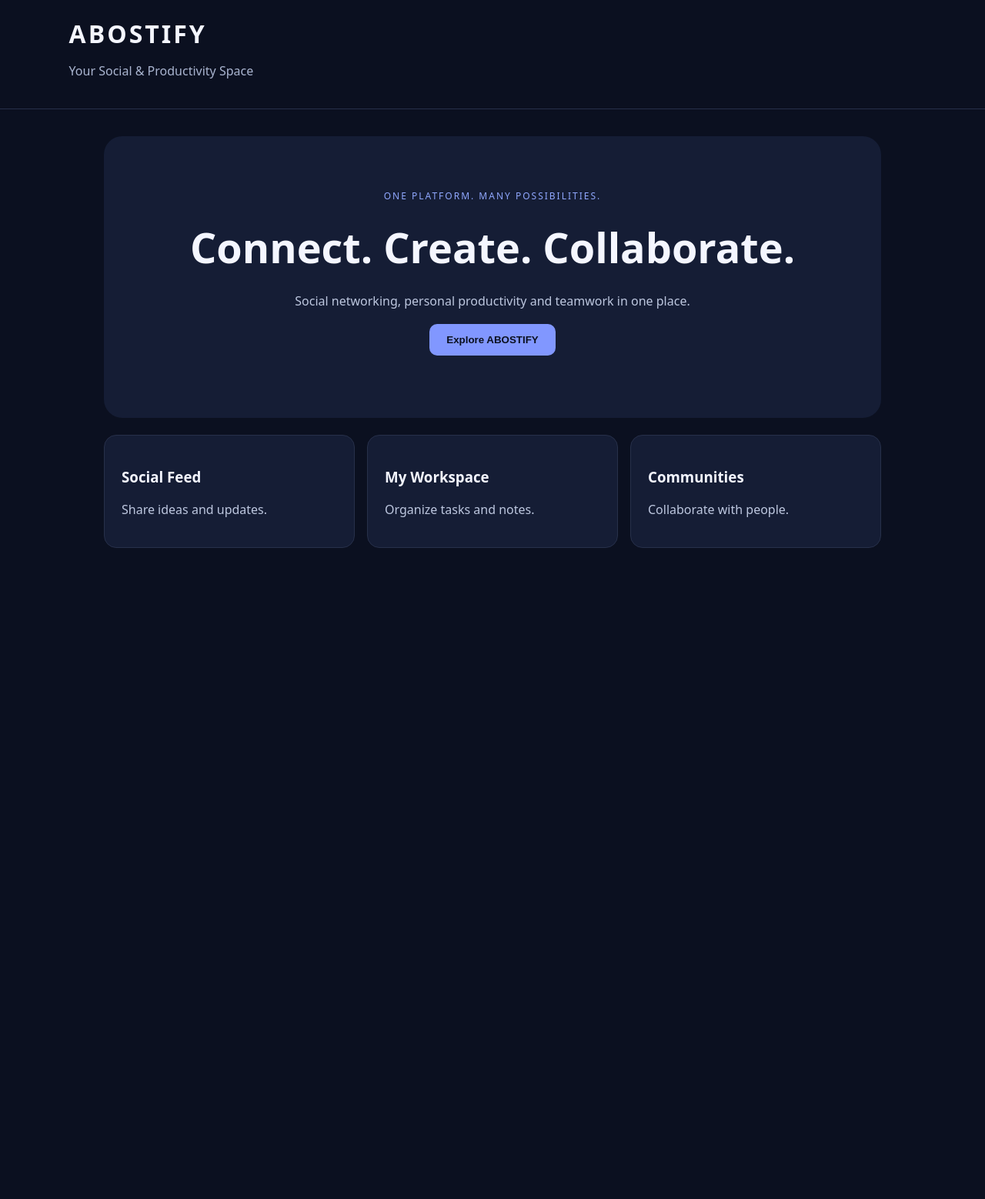
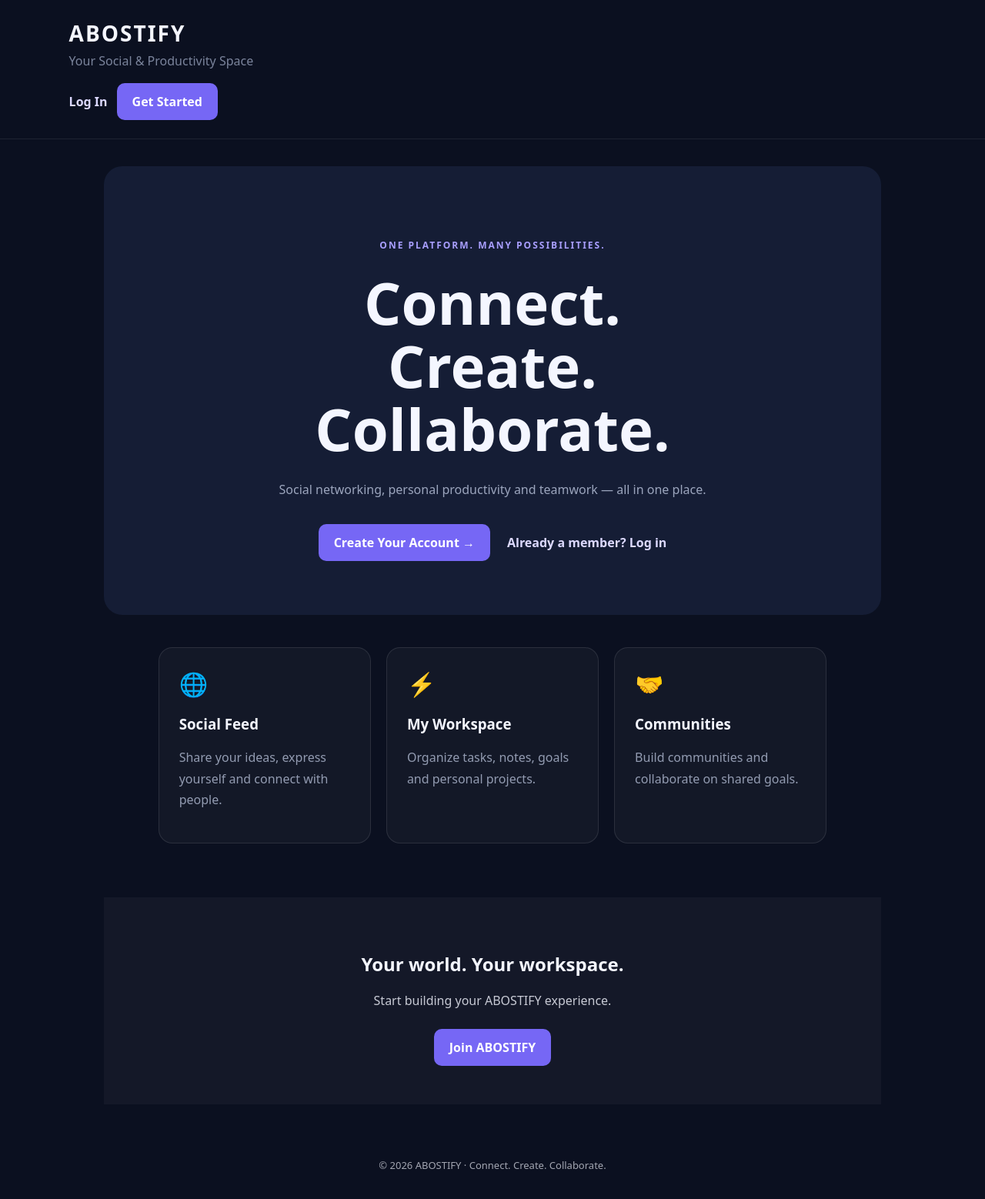
Before and after one commit to rohitpatraoutlook-dotcom/abostify, a Flask app: page / in a window 1280 px wide. Shown: the whole page at 77% size. Before the commit the page ends 712 px from the top, so only its background shows below. Run offline with Flask 3, Linux system fonts and the light colour scheme; some libraries are stand-ins or nearby versions.

Commit message:
feat: add authentication and dashboard

```diff
--- a/app.py
+++ b/app.py
@@ -1,18 +1,52 @@
-from flask import Flask, jsonify, render_template
+import os
+
+from flask import Flask, render_template
+from flask_login import current_user, login_required
+from flask_wtf.csrf import CSRFProtect
+
+from config import Config
+from models import db
+from auth import auth, login_manager
+
 
 app = Flask(__name__)
+app.config.from_object(Config)
+
+# Production mein SECRET_KEY environment variable set karna.
+if not os.environ.get("SECRET_KEY"):
+    app.config["SECRET_KEY"] = "local-development-key-change-before-deploy"
+
+csrf = CSRFProtect(app)
+
+db.init_app(app)
+login_manager.init_app(app)
+
+app.register_blueprint(auth)
+
 
 @app.get("/")
 def home():
     return render_template("index.html")
 
+
+@app.get("/dashboard")
+@login_required
+def dashboard():
+    return render_template("dashboard.html", user=current_user)
+
+
 @app.get("/health")
 def health():
-    return jsonify(
-        app="ABOSTIFY",
-        status="healthy",
-        version="toy-0.1"
-    )
+    return {
+        "app": "ABOSTIFY",
+        "status": "healthy",
+        "version": "toy-0.2"
+    }
+
+
+with app.app_context():
+    db.create_all()
+
 
 if __name__ == "__main__":
     app.run(host="0.0.0.0", port=5000, debug=True)
--- a/static/style.css
+++ b/static/style.css
@@ -42,3 +42,259 @@ article {
   border-radius: 16px;
 }
 article p { color: #bdc7df; }
+
+/* ABOSTIFY authentication pages */
+.auth-container {
+    min-height: 100vh;
+    display: flex;
+    align-items: center;
+    justify-content: center;
+    padding: 24px;
+}
+
+.auth-card {
+    width: 100%;
+    max-width: 430px;
+    padding: 32px;
+    border: 1px solid rgba(255,255,255,0.12);
+    border-radius: 22px;
+    background: rgba(20,24,38,0.96);
+    box-shadow: 0 20px 60px rgba(0,0,0,0.25);
+}
+
+.auth-card h1 {
+    margin: 24px 0 8px;
+}
+
+.auth-card > p {
+    line-height: 1.6;
+    opacity: 0.8;
+}
+
+.auth-card form {
+    display: flex;
+    flex-direction: column;
+    gap: 12px;
+    margin-top: 24px;
+}
+
+.auth-card label {
+    font-size: 14px;
+    font-weight: 600;
+}
+
+.auth-card input {
+    width: 100%;
+    box-sizing: border-box;
+    padding: 13px;
+    border: 1px solid #454b60;
+    border-radius: 10px;
+    background: #101421;
+    color: white;
+    font: inherit;
+}
+
+.auth-button {
+    width: 100%;
+    margin-top: 8px;
+    padding: 14px;
+    border: none;
+    border-radius: 10px;
+    background: #7667f5;
+    color: white;
+    font-size: 16px;
+    font-weight: 700;
+    cursor: pointer;
+}
+
+.auth-button:hover {
+    opacity: 0.9;
+}
+
+.auth-footer {
+    margin-top: 24px;
+    text-align: center;
+}
+
+.auth-card a {
+    color: #a99fff;
+}
+
+.brand {
+    font-size: 23px;
+    font-weight: 800;
+    text-decoration: none;
+    letter-spacing: 1px;
+}
+
+.flash {
+    margin-top: 14px;
+    padding: 12px;
+    border-radius: 9px;
+    overflow-wrap: anywhere;
+}
+
+.flash.error {
+    background: #4a2029;
+    color: #ffd5dc;
+}
+
+.flash.success {
+    background: #183e30;
+    color: #c5ffe0;
+}
+
+.profile-details {
+    margin-top: 22px;
+    padding: 12px;
+    border-radius: 12px;
+    background: rgba(255,255,255,0.05);
+    overflow-wrap: anywhere;
+}
+
+@media (max-width: 480px) {
+    .auth-card {
+        padding: 24px 20px;
+    }
+}
+
+/* ABOSTIFY homepage */
+body {
+    margin: 0;
+    min-height: 100vh;
+}
+
+header {
+    position: relative;
+    padding: 24px 7%;
+    border-bottom: 1px solid rgba(255,255,255,0.08);
+}
+
+header h1 {
+    margin: 0;
+    font-size: 28px;
+    letter-spacing: 2px;
+}
+
+header > p {
+    margin-top: 6px;
+    opacity: 0.7;
+}
+
+.home-nav {
+    display: flex;
+    gap: 12px;
+    align-items: center;
+    margin-top: 18px;
+}
+
+.home-nav a,
+.secondary-link {
+    color: #dcd9ff;
+    text-decoration: none;
+    font-weight: 600;
+}
+
+.nav-register,
+.primary-link {
+    display: inline-block;
+    padding: 13px 20px;
+    border-radius: 10px;
+    background: #7667f5;
+    color: #fff !important;
+    text-decoration: none;
+    font-weight: 700;
+}
+
+.hero {
+    padding: 90px 7% 70px;
+    text-align: center;
+}
+
+.hero > span {
+    color: #a99fff;
+    font-size: 12px;
+    font-weight: 800;
+    letter-spacing: 2px;
+}
+
+.hero h2 {
+    margin: 24px 0;
+    font-size: clamp(42px, 8vw, 76px);
+    line-height: 1.08;
+}
+
+.hero > p {
+    max-width: 560px;
+    margin: 0 auto;
+    line-height: 1.8;
+    opacity: 0.8;
+}
+
+.hero-actions {
+    display: flex;
+    flex-wrap: wrap;
+    justify-content: center;
+    align-items: center;
+    gap: 22px;
+    margin-top: 30px;
+}
+
+.features {
+    display: grid;
+    grid-template-columns: repeat(3, minmax(0, 1fr));
+    gap: 20px;
+    padding: 20px 7% 70px;
+}
+
+.features article {
+    padding: 26px;
+    border: 1px solid rgba(255,255,255,0.1);
+    border-radius: 18px;
+    background: rgba(255,255,255,0.035);
+}
+
+.features article p {
+    line-height: 1.7;
+    opacity: 0.75;
+}
+
+.feature-icon {
+    font-size: 30px;
+}
+
+.closing {
+    padding: 50px 7%;
+    text-align: center;
+    background: rgba(255,255,255,0.035);
+}
+
+.closing p {
+    margin-bottom: 26px;
+    opacity: 0.8;
+}
+
+footer {
+    padding: 22px;
+    text-align: center;
+    font-size: 13px;
+    opacity: 0.65;
+}
+
+@media (max-width: 700px) {
+    .hero {
+        padding-top: 65px;
+    }
+
+    .features {
+        grid-template-columns: 1fr;
+    }
+
+    .hero-actions {
+        flex-direction: column;
+    }
+
+    .hero-actions a {
+        text-align: center;
+    }
+}
--- a/templates/index.html
+++ b/templates/index.html
@@ -3,31 +3,72 @@
 <head>
     <meta charset="UTF-8">
     <meta name="viewport" content="width=device-width, initial-scale=1">
-  <title>ABOSTIFY</title>
-  <link rel="stylesheet" href="/static/style.css">
+    <meta name="theme-color" content="#101421">
+    <meta name="description" content="ABOSTIFY brings social networking, productivity and collaboration together.">
+    <title>ABOSTIFY — Connect. Create. Collaborate.</title>
+    <link rel="stylesheet" href="{{ url_for('static', filename='style.css') }}">
 </head>
 <body>
     <header>
         <h1>ABOSTIFY</h1>
-    <p>Your Social & Productivity Space</p>
+        <p>Your Social &amp; Productivity Space</p>
+        <nav class="home-nav">
+            <a href="{{ url_for('auth.login') }}">Log In</a>
+            <a class="nav-register" href="{{ url_for('auth.register') }}">Get Started</a>
+        </nav>
     </header>
 
     <main>
         <section class="hero">
             <span>ONE PLATFORM. MANY POSSIBILITIES.</span>
-      <h2>Connect. Create. Collaborate.</h2>
-      <p>Social networking, personal productivity and teamwork in one place.</p>
-      <button onclick="showMessage()">Explore ABOSTIFY</button>
-      <p id="message"></p>
+            <h2>Connect.<br>Create.<br>Collaborate.</h2>
+            <p>
+                Social networking, personal productivity and teamwork
+                — all in one place.
+            </p>
+            <div class="hero-actions">
+                <a class="primary-link" href="{{ url_for('auth.register') }}">
+                    Create Your Account →
+                </a>
+                <a class="secondary-link" href="{{ url_for('auth.login') }}">
+                    Already a member? Log in
+                </a>
+            </div>
         </section>
 
         <section class="features">
-      <article><h3>Social Feed</h3><p>Share ideas and updates.</p></article>
-      <article><h3>My Workspace</h3><p>Organize tasks and notes.</p></article>
-      <article><h3>Communities</h3><p>Collaborate with people.</p></article>
+            <article>
+                <div class="feature-icon">🌐</div>
+                <h3>Social Feed</h3>
+                <p>Share your ideas, express yourself and connect with people.</p>
+            </article>
+
+            <article>
+                <div class="feature-icon">⚡</div>
+                <h3>My Workspace</h3>
+                <p>Organize tasks, notes, goals and personal projects.</p>
+            </article>
+
+            <article>
+                <div class="feature-icon">🤝</div>
+                <h3>Communities</h3>
+                <p>Build communities and collaborate on shared goals.</p>
+            </article>
+        </section>
+
+        <section class="closing">
+            <h2>Your world. Your workspace.</h2>
+            <p>Start building your ABOSTIFY experience.</p>
+            <a class="primary-link" href="{{ url_for('auth.register') }}">
+                Join ABOSTIFY
+            </a>
         </section>
     </main>
 
-  <script src="/static/app.js"></script>
+    <footer>
+        <p>© 2026 ABOSTIFY · Connect. Create. Collaborate.</p>
+    </footer>
+
+    <script src="{{ url_for('static', filename='app.js') }}"></script>
 </body>
 </html>
```
Also changed, not shown: auth.py (added, +112 -0 lines), config.py (added, +22 -0 lines), models.py (added, +34 -0 lines), requirements-render.txt (added, +18 -0 lines), requirements.txt (+9 -0 lines), templates/dashboard.html (added, +33 -0 lines), templates/login.html (added, +43 -0 lines), templates/register.html (added, +50 -0 lines). Lines whose indentation alone changed are shown as unchanged.
